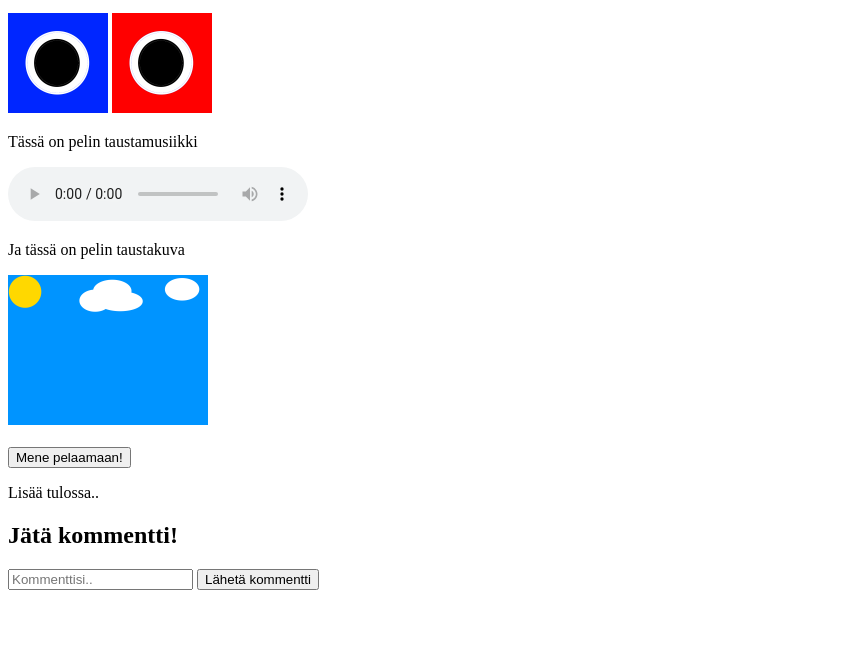
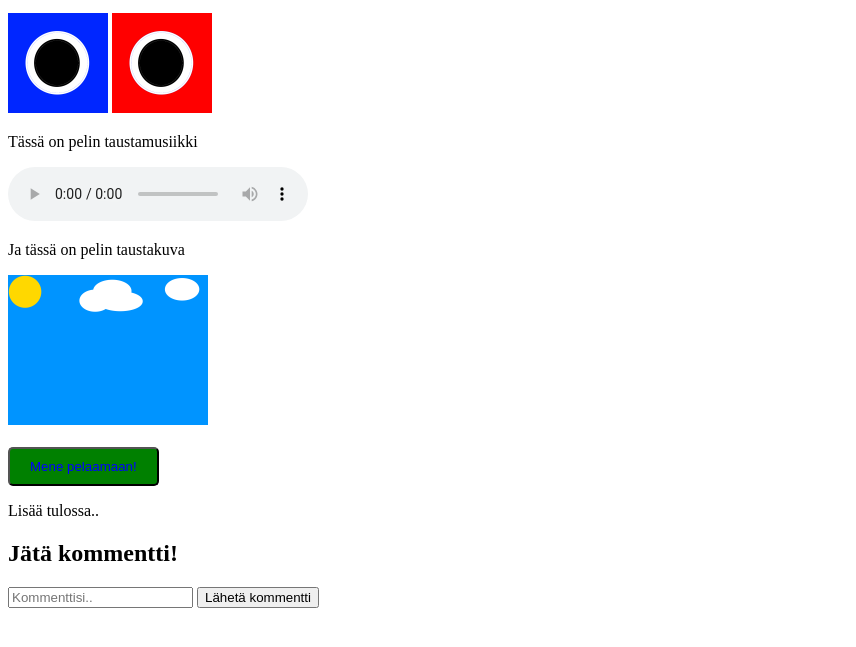
Before and after one commit to peikkoKoodaa/Nettisivu, a website: page HTML/public/index.html in a window 1280 px wide. Shown: the part 101-748 px from the top of the page, without its empty margins (0-856 px from the left). Drawn offline with Linux system fonts and the light colour scheme; no server answers.

Commit message:
Update index.html

```diff
--- a/HTML/public/index.html
+++ b/HTML/public/index.html
@@ -16,7 +16,7 @@
     <img src="tausta.png" alt="Kuvaa ei voitu ladata" style="width: 200px; height: auto;">
     <br></br>
     <a href="peli.html">
-        <button>Mene pelaamaan!</button>
+        <button style="background-color: green; color: blue; padding: 10px 20px; border-radius: 5px;">Mene pelaamaan!</button>
     </a>
     <p>Lisää tulossa..</p>
 
```
